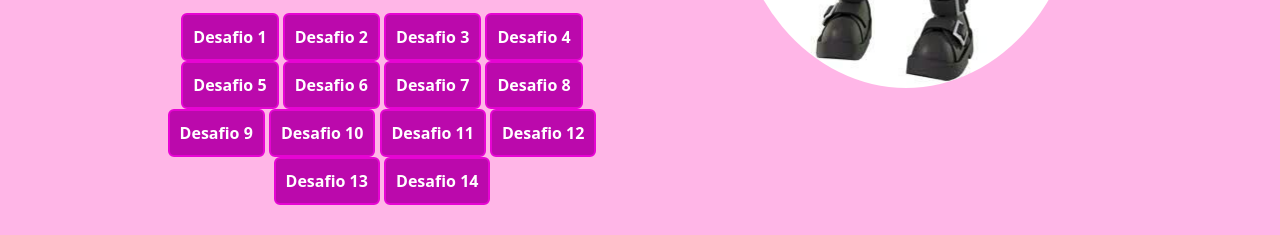
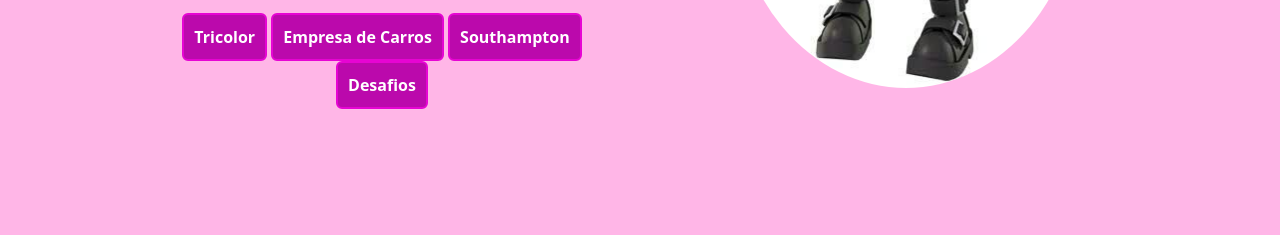
Before and after one commit to Gabikitty/Principal, a plain HTML site: page index.html in a window 1280 px wide. Shown: the part 457-692 px from the top of the page. Drawn offline with nearby package versions, Linux system fonts and the light colour scheme.

Commit message:
Update index.html

```diff
--- a/index.html
+++ b/index.html
@@ -42,20 +42,10 @@
                         <section class="secao-1">
                             <h1 class="robinho">Prof. Robinho</h1>
                             <p></p>
-                                <a href="desafio 1.html" class="btn btn-info link-a-1">Desafio 1</a>
-                                <a href="desafio 2.html" class="btn btn-info link-a-1">Desafio 2</a>
-                                <a href="desafio 3.html" class="btn btn-info link-a-1">Desafio 3</a>
-                                <a href="desafio 4.html" class="btn btn-info link-a-1">Desafio 4</a>
-                                <a href="desafio 5.html" class="btn btn-info link-a-1">Desafio 5</a>
-                                <a href="desafio 6.html" class="btn btn-info link-a-1">Desafio 6</a>
-                                <a href="desafio 7.html" class="btn btn-info link-a-1">Desafio 7</a>
-                                <a href="desafio 8.html" class="btn btn-info link-a-1">Desafio 8</a>
-                                <a href="desafio 9.html" class="btn btn-info link-a-1">Desafio 9</a>
-                                <a href="desafio 10.html" class="btn btn-info link-a-1">Desafio 10</a>
-                                <a href="desafio 11.html" class="btn btn-info link-a-1">Desafio 11</a>
-                                <a href="desafio 12.html" class="btn btn-info link-a-1">Desafio 12</a>
-                                <a href="desafio 13.html" class="btn btn-info link-a-1">Desafio 13</a>
-                                <a href="desafio 14.html" class="btn btn-info link-a-1">Desafio 14</a>
+                                <a href="gabikitty.github.io/tricolor/index.html" class="btn btn-info link-a-1">Tricolor</a>
+                                <a href="https://gabikitty.github.io/POT/contato.html" class="btn btn-info link-a-1">Empresa de Carros</a>
+                                <a href="https://gabikitty.github.io/bootsrap/bootstrap.html" class="btn btn-info link-a-1">Southampton</a>
+                                <a href="https://gabikitty.github.io/desafio/index.html" class="btn btn-info link-a-1">Desafios</a>
                         </section>
                     </div>
 
```
